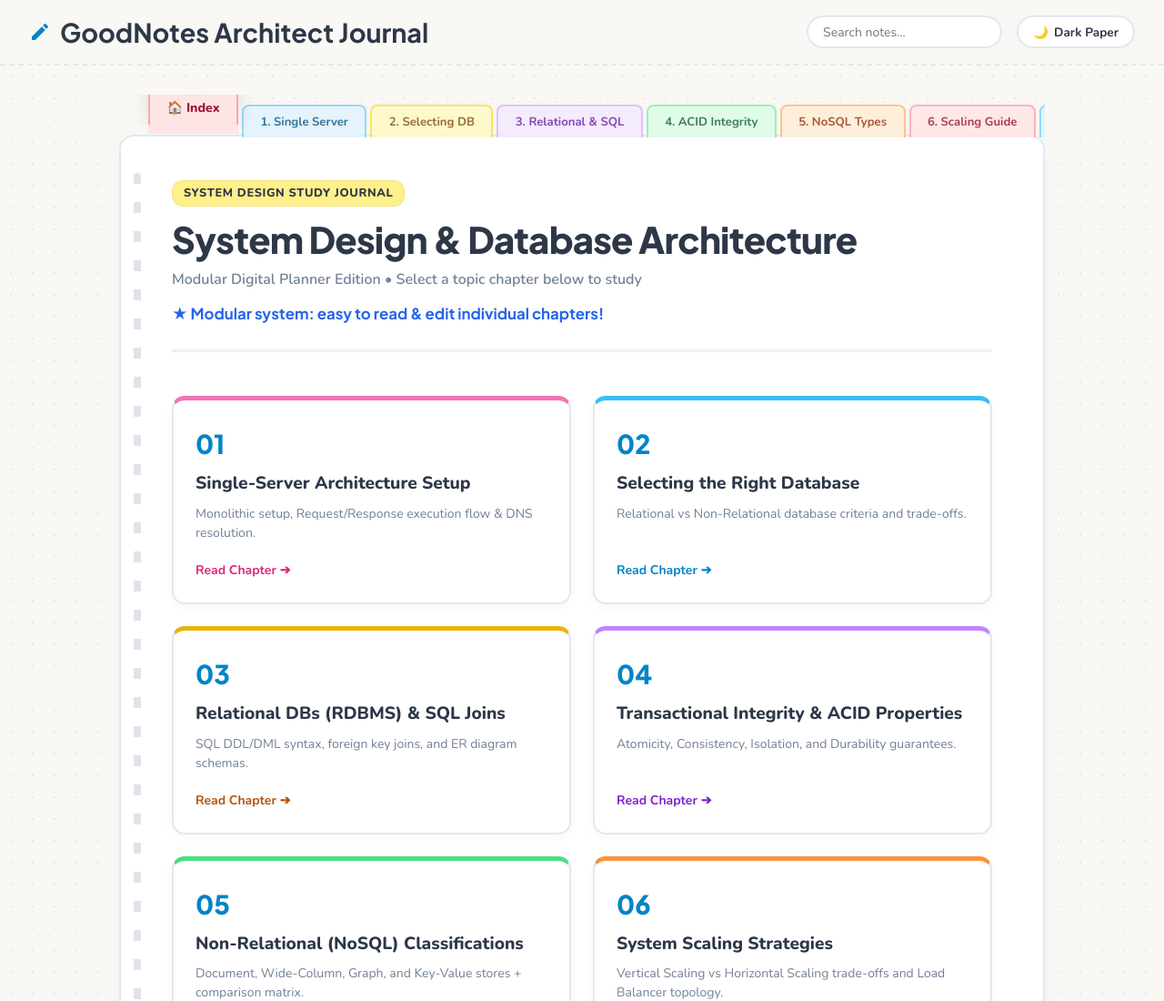
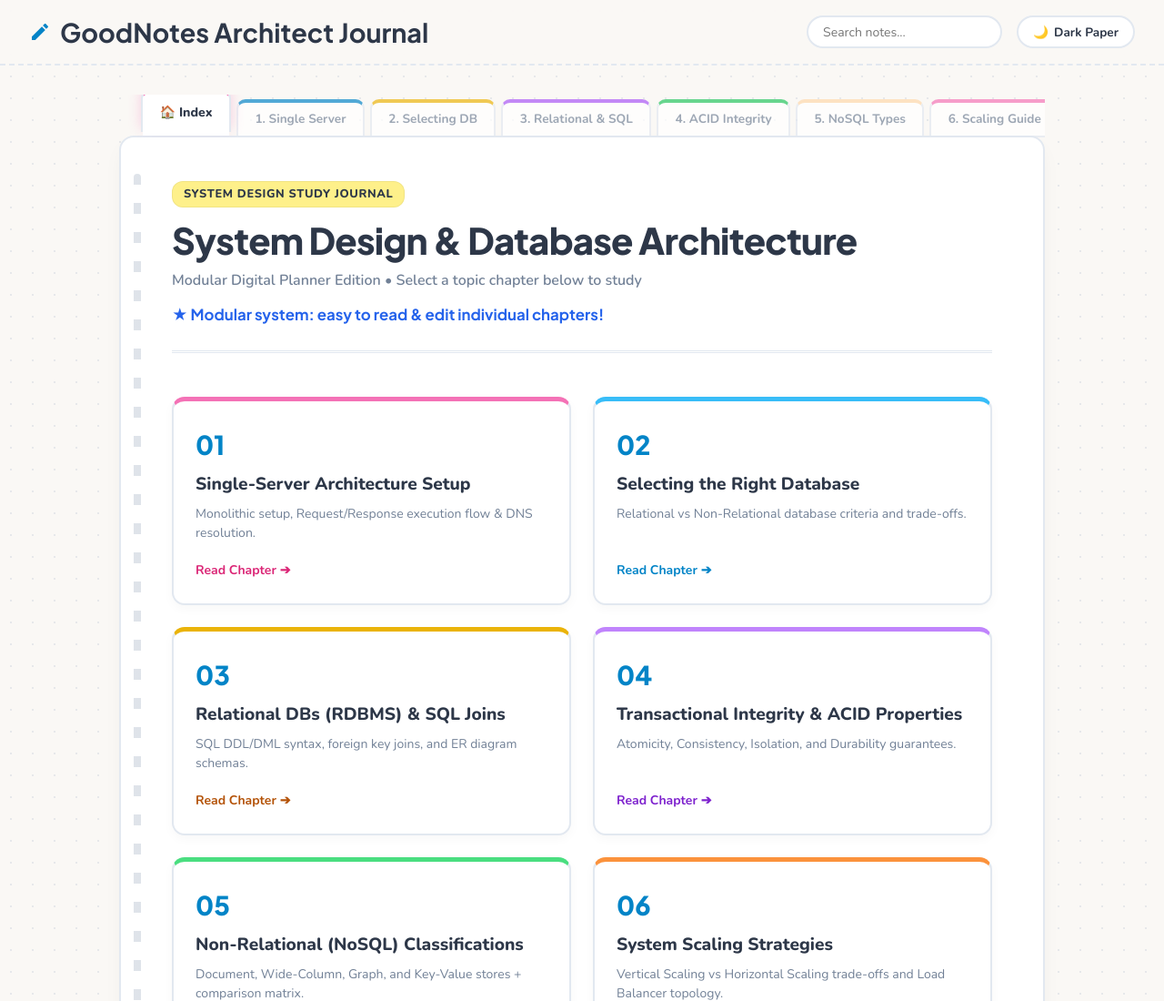
Before and after one commit to auysh8/System-design-notes, an Astro site: page / in a window 1280 px wide. Shown: the top 1100 px of the page at 91% size. Built offline with nearby package versions, Linux system fonts and the light colour scheme; Astro itself is replaced by a stand-in of ours.

Commit message:
feat(ui): implement Option 1 modern notebook binder tabs matching document card style

```diff
--- a/src/styles/global.css
+++ b/src/styles/global.css
@@ -160,13 +160,13 @@ body {
 }
 
 /* ==========================================
-   Authentic Physical Planner Bookmark Tabs
+   Modern Notebook Binder Tabs (Option 1)
    ========================================== */
 .tabs-header {
     display: flex;
-    gap: 4px;
-    padding-left: 2rem;
-    margin-bottom: -3px;
+    gap: 6px;
+    padding-left: 1.5rem;
+    margin-bottom: -2px;
     overflow-x: auto;
     scrollbar-width: none;
     position: relative;
@@ -179,96 +179,92 @@ body {
 }
 
 .tab-item {
-    position: relative;
-    display: inline-flex;
-    align-items: center;
-    justify-content: center;
-    gap: 6px;
-    padding: 0.45rem 1.15rem 0.35rem 1.15rem;
-    font-size: 0.82rem;
+    background: var(--paper-card);
+    border: 2px solid var(--border-soft);
+    border-bottom: 2px solid var(--border-soft);
+    border-radius: 10px 10px 0 0;
+    padding: 0.45rem 1.15rem;
+    font-size: 0.85rem;
     font-weight: 700;
+    color: var(--text-muted);
     text-decoration: none;
     white-space: nowrap;
-    border-radius: 8px 8px 0 0;
-    border: 2px solid rgba(0, 0, 0, 0.12);
-    border-bottom: none;
-    box-shadow: inset 0 1px 0 rgba(255, 255, 255, 0.6), 0 -2px 5px rgba(0, 0, 0, 0.04);
-    transition: all 0.2s cubic-bezier(0.34, 1.56, 0.64, 1);
-    opacity: 0.82;
+    transition: all 0.2s ease;
+    position: relative;
+    opacity: 0.68;
     cursor: pointer;
 }
-
-/* Physical Colored Bookmark Tab Dividers (Light Mode) */
-.tab-item:nth-child(6n+1) { background: #ffe4e6; color: #9f1239; border-color: #fda4af; }
-.tab-item:nth-child(6n+2) { background: #e0f2fe; color: #075985; border-color: #7dd3fc; }
-.tab-item:nth-child(6n+3) { background: #fef9c3; color: #854d0e; border-color: #fde047; }
-.tab-item:nth-child(6n+4) { background: #f3e8ff; color: #6b21a8; border-color: #d8b4fe; }
-.tab-item:nth-child(6n+5) { background: #dcfce7; color: #166534; border-color: #86efac; }
-.tab-item:nth-child(6n+6) { background: #ffedd5; color: #9a3412; border-color: #fdba74; }
 
 .tab-item:hover {
     opacity: 1;
-    transform: translateY(-5px);
-    box-shadow: 0 -4px 10px rgba(0, 0, 0, 0.08);
-}
-
-/* Prominently Lifted Active Bookmark Tab */
+    color: var(--text-main);
+    transform: translateY(-3px);
+    box-shadow: 0 -3px 8px rgba(0, 0, 0, 0.05);
+}
+
+/* Active Tab: Seamlessly merges into the paper sheet */
 .tab-item.active {
     opacity: 1;
+    color: var(--text-main);
+    background: var(--paper-card);
     font-weight: 800;
     font-size: 0.88rem;
-    transform: translateY(-10px);
-    padding-top: 0.75rem;
-    padding-bottom: 0.65rem;
-    box-shadow: 0 -8px 20px rgba(0, 0, 0, 0.12), inset 0 2px 0 rgba(255, 255, 255, 0.8);
-    z-index: 25;
-}
-
-/* Bookmark Tab Top Tape Stitch / Pin */
-.tab-item.active::before {
-    content: '';
-    position: absolute;
-    top: 4px;
-    left: 50%;
-    transform: translateX(-50%);
-    width: 24px;
-    height: 3px;
-    background: rgba(255, 255, 255, 0.75);
-    border-radius: 2px;
-    box-shadow: 0 1px 2px rgba(0, 0, 0, 0.08);
-}
-
-/* Seamless bridge removing separating line between bookmark and page */
+    transform: translateY(-6px);
+    padding-top: 0.65rem;
+    padding-bottom: 0.55rem;
+    border-color: var(--border-soft);
+    border-bottom: none;
+    z-index: 15;
+}
+
+/* Seamless bridge removing separating line between tab and paper page */
 .tab-item.active::after {
     content: '';
     position: absolute;
-    bottom: -6px;
-    left: -2px;
-    right: -2px;
-    height: 10px;
-    background: inherit;
-    z-index: 30;
-}
-
-/* Physical Colored Bookmark Tab Dividers (Dark Mode) */
+    bottom: -4px;
+    left: 0;
+    right: 0;
+    height: 8px;
+    background: var(--paper-card);
+    z-index: 25;
+}
+
+/* Subtle Colored Top Accent Lines (Matching Chapter Palette) */
+.tab-item:nth-child(6n+1) { border-top: 4px solid var(--pastel-pink-dark); }
+.tab-item:nth-child(6n+2) { border-top: 4px solid var(--pastel-blue-dark); }
+.tab-item:nth-child(6n+3) { border-top: 4px solid var(--pastel-yellow-dark); }
+.tab-item:nth-child(6n+4) { border-top: 4px solid var(--pastel-purple-dark); }
+.tab-item:nth-child(6n+5) { border-top: 4px solid var(--pastel-green-dark); }
+.tab-item:nth-child(6n+6) { border-top: 4px solid var(--pastel-orange); }
+
+/* Glowing Active Top Border */
+.tab-item.active:nth-child(6n+1) { border-top: 5px solid var(--pastel-pink-dark); box-shadow: 0 -4px 14px rgba(244, 114, 182, 0.3); }
+.tab-item.active:nth-child(6n+2) { border-top: 5px solid var(--pastel-blue-dark); box-shadow: 0 -4px 14px rgba(56, 189, 248, 0.3); }
+.tab-item.active:nth-child(6n+3) { border-top: 5px solid var(--pastel-yellow-dark); box-shadow: 0 -4px 14px rgba(250, 204, 21, 0.3); }
+.tab-item.active:nth-child(6n+4) { border-top: 5px solid var(--pastel-purple-dark); box-shadow: 0 -4px 14px rgba(192, 132, 252, 0.3); }
+.tab-item.active:nth-child(6n+5) { border-top: 5px solid var(--pastel-green-dark); box-shadow: 0 -4px 14px rgba(74, 222, 128, 0.3); }
+.tab-item.active:nth-child(6n+6) { border-top: 5px solid var(--pastel-orange); box-shadow: 0 -4px 14px rgba(251, 146, 60, 0.3); }
+
+/* Dark Mode Contrast & Glow */
 .dark-mode .tab-item {
-    border-color: rgba(255, 255, 255, 0.15);
-    box-shadow: inset 0 1px 0 rgba(255, 255, 255, 0.15), 0 -2px 6px rgba(0, 0, 0, 0.3);
-}
-
-.dark-mode .tab-item:nth-child(6n+1) { background: #4c1d2f; color: #fecdd3; border-color: #fb7185; }
-.dark-mode .tab-item:nth-child(6n+2) { background: #133b5c; color: #bae6fd; border-color: #38bdf8; }
-.dark-mode .tab-item:nth-child(6n+3) { background: #4a3d12; color: #fef08a; border-color: #facc15; }
-.dark-mode .tab-item:nth-child(6n+4) { background: #3b1e54; color: #e9d5ff; border-color: #c084fc; }
-.dark-mode .tab-item:nth-child(6n+5) { background: #14442a; color: #bbf7d0; border-color: #4ade80; }
-.dark-mode .tab-item:nth-child(6n+6) { background: #4e2712; color: #fed7aa; border-color: #fb923c; }
+    background: var(--paper-card);
+    border-color: #334155;
+    color: #94a3b8;
+}
+
+.dark-mode .tab-item:hover {
+    color: #f8fafc;
+    border-color: #475569;
+}
 
 .dark-mode .tab-item.active {
-    box-shadow: 0 -8px 22px rgba(0, 0, 0, 0.5), inset 0 2px 0 rgba(255, 255, 255, 0.3);
-}
-
-.dark-mode .tab-item.active::before {
-    background: rgba(255, 255, 255, 0.35);
+    background: var(--paper-card);
+    color: #f8fafc;
+    border-color: #475569;
+}
+
+.dark-mode .tab-item.active::after {
+    background: var(--paper-card);
 }
 
 /* Main Paper Page */
```
